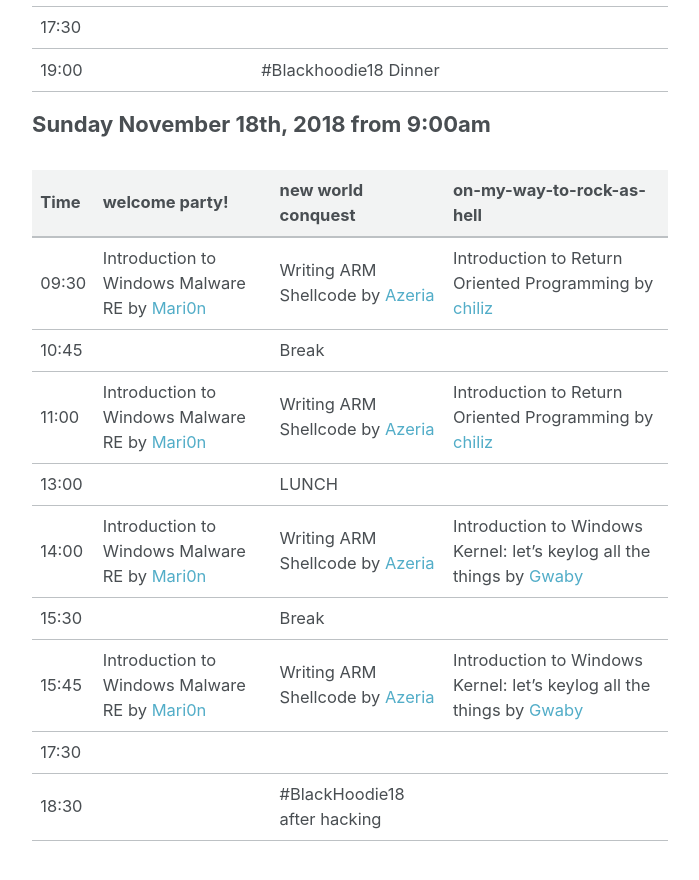
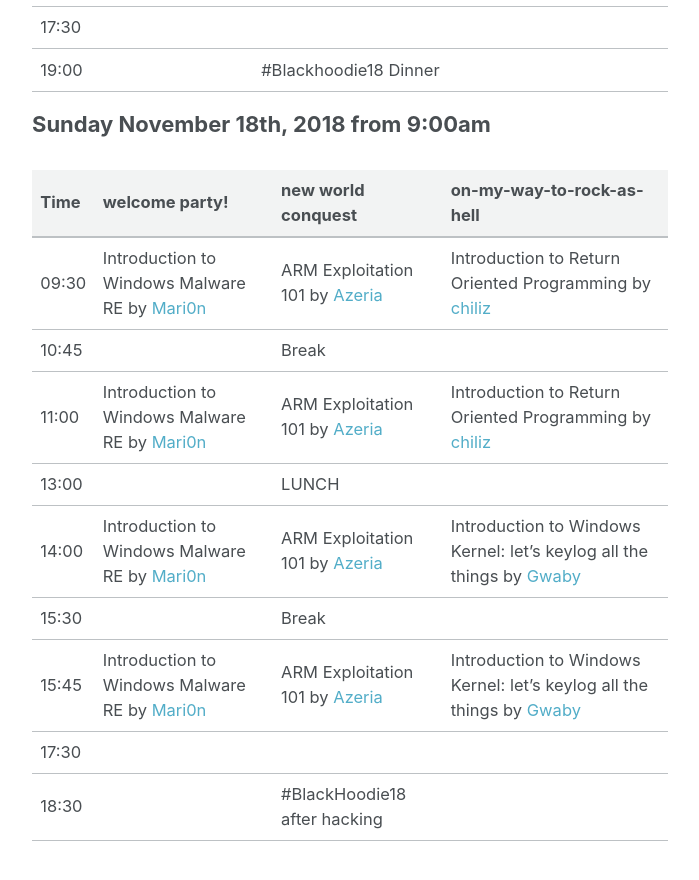
Before and after one commit to blackhoodieRE/blackhoodiere.github.io, a Jekyll site: the page built from _pages/schedule.md, in a window 1280 px wide and 900 px high, scrolled down 2270 px. Shown: the top 880 px of the window, without its empty margins (290-989 px from the left). Built offline with Jekyll 4.4.1, drawn with Linux system fonts in a browser that asks for light colours.

Commit message:
Update schedule.md

```diff
--- a/_pages/schedule.md
+++ b/_pages/schedule.md
@@ -53,12 +53,12 @@
 
 | Time | welcome party! | new world conquest | on-my-way-to-rock-as-hell |
 | :--- | :--- | :--- | :--- |
-|09:30| Introduction to Windows Malware RE by [Mari0n](https://twitter.com/pinkflawd) | Writing ARM Shellcode by [Azeria](https://twitter.com/Fox0x01) | Introduction to Return Oriented Programming by [chiliz](https://twitter.com/chiliz16) |
+|09:30| Introduction to Windows Malware RE by [Mari0n](https://twitter.com/pinkflawd) | ARM Exploitation 101 by [Azeria](https://twitter.com/Fox0x01) | Introduction to Return Oriented Programming by [chiliz](https://twitter.com/chiliz16) |
 |10:45|   | Break |   |
-|11:00| Introduction to Windows Malware RE by [Mari0n](https://twitter.com/pinkflawd) | Writing ARM Shellcode by [Azeria](https://twitter.com/Fox0x01) | Introduction to Return Oriented Programming by [chiliz](https://twitter.com/chiliz16) |
+|11:00| Introduction to Windows Malware RE by [Mari0n](https://twitter.com/pinkflawd) | ARM Exploitation 101 by [Azeria](https://twitter.com/Fox0x01) | Introduction to Return Oriented Programming by [chiliz](https://twitter.com/chiliz16) |
 |13:00|   | LUNCH |   |
-|14:00| Introduction to Windows Malware RE by [Mari0n](https://twitter.com/pinkflawd) | Writing ARM Shellcode by [Azeria](https://twitter.com/Fox0x01) | Introduction to Windows Kernel: let's keylog all the things by [Gwaby](https://twitter.com/pwissenlit) |
+|14:00| Introduction to Windows Malware RE by [Mari0n](https://twitter.com/pinkflawd) | ARM Exploitation 101 by [Azeria](https://twitter.com/Fox0x01) | Introduction to Windows Kernel: let's keylog all the things by [Gwaby](https://twitter.com/pwissenlit) |
 |15:30|   | Break |   |
-|15:45| Introduction to Windows Malware RE by [Mari0n](https://twitter.com/pinkflawd) | Writing ARM Shellcode by [Azeria](https://twitter.com/Fox0x01) | Introduction to Windows Kernel: let's keylog all the things by [Gwaby](https://twitter.com/pwissenlit) |
+|15:45| Introduction to Windows Malware RE by [Mari0n](https://twitter.com/pinkflawd) | ARM Exploitation 101 by [Azeria](https://twitter.com/Fox0x01) | Introduction to Windows Kernel: let's keylog all the things by [Gwaby](https://twitter.com/pwissenlit) |
 |17:30|   |   |   |
 |18:30|   | #BlackHoodie18 after hacking  |   |
```
